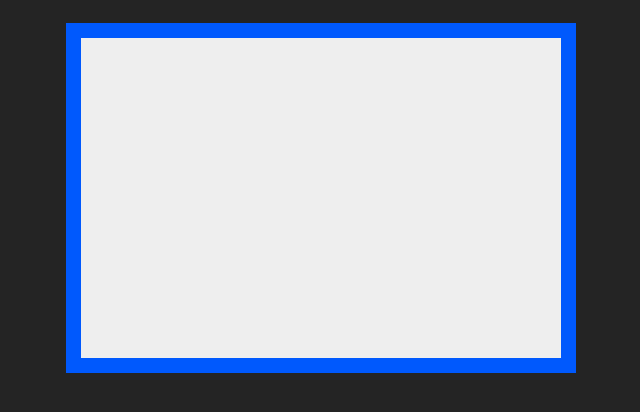
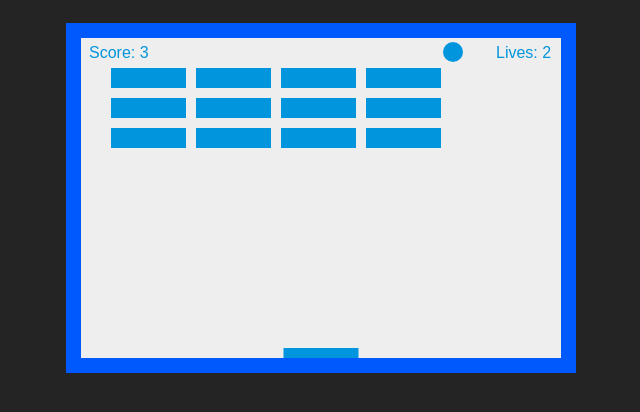
Before and after one commit to TinySquid/2d-js-breakout, a plain HTML site: page game.html in a window 1280 px wide. Shown: the part 238-650 px from the top of the page, without its empty margins (319-959 px from the left). Drawn offline with Linux system fonts and the light colour scheme.

Commit message:
Add game source from tutorial
I'm adding this commit here as a reference to see the changes made
to the original source over time in this project.

```diff
--- a/game.js
+++ b/game.js
@@ -1,2 +1,168 @@
 let canvas = document.getElementById("game");
 let ctx = canvas.getContext("2d");
+
+var ballRadius = 10;
+var x = canvas.width / 2;
+var y = canvas.height - 30;
+var dx = 2;
+var dy = -2;
+var paddleHeight = 10;
+var paddleWidth = 75;
+var paddleX = (canvas.width - paddleWidth) / 2;
+var rightPressed = false;
+var leftPressed = false;
+var brickRowCount = 5;
+var brickColumnCount = 3;
+var brickWidth = 75;
+var brickHeight = 20;
+var brickPadding = 10;
+var brickOffsetTop = 30;
+var brickOffsetLeft = 30;
+var score = 0;
+var lives = 3;
+
+var bricks = [];
+for (var c = 0; c < brickColumnCount; c++) {
+  bricks[c] = [];
+  for (var r = 0; r < brickRowCount; r++) {
+    bricks[c][r] = { x: 0, y: 0, status: 1 };
+  }
+}
+
+document.addEventListener("keydown", keyDownHandler, false);
+document.addEventListener("keyup", keyUpHandler, false);
+document.addEventListener("mousemove", mouseMoveHandler, false);
+
+function keyDownHandler(e) {
+  if (e.key == "Right" || e.key == "ArrowRight") {
+    rightPressed = true;
+  }
+  else if (e.key == "Left" || e.key == "ArrowLeft") {
+    leftPressed = true;
+  }
+}
+
+function keyUpHandler(e) {
+  if (e.key == "Right" || e.key == "ArrowRight") {
+    rightPressed = false;
+  }
+  else if (e.key == "Left" || e.key == "ArrowLeft") {
+    leftPressed = false;
+  }
+}
+
+function mouseMoveHandler(e) {
+  var relativeX = e.clientX - canvas.offsetLeft;
+  if (relativeX > 0 && relativeX < canvas.width) {
+    paddleX = relativeX - paddleWidth / 2;
+  }
+}
+function collisionDetection() {
+  for (var c = 0; c < brickColumnCount; c++) {
+    for (var r = 0; r < brickRowCount; r++) {
+      var b = bricks[c][r];
+      if (b.status == 1) {
+        if (x > b.x && x < b.x + brickWidth && y > b.y && y < b.y + brickHeight) {
+          dy = -dy;
+          b.status = 0;
+          score++;
+          if (score == brickRowCount * brickColumnCount) {
+            alert("YOU WIN, CONGRATS!");
+            document.location.reload();
+          }
+        }
+      }
+    }
+  }
+}
+
+function drawBall() {
+  ctx.beginPath();
+  ctx.arc(x, y, ballRadius, 0, Math.PI * 2);
+  ctx.fillStyle = "#0095DD";
+  ctx.fill();
+  ctx.closePath();
+}
+function drawPaddle() {
+  ctx.beginPath();
+  ctx.rect(paddleX, canvas.height - paddleHeight, paddleWidth, paddleHeight);
+  ctx.fillStyle = "#0095DD";
+  ctx.fill();
+  ctx.closePath();
+}
+function drawBricks() {
+  for (var c = 0; c < brickColumnCount; c++) {
+    for (var r = 0; r < brickRowCount; r++) {
+      if (bricks[c][r].status == 1) {
+        var brickX = (r * (brickWidth + brickPadding)) + brickOffsetLeft;
+        var brickY = (c * (brickHeight + brickPadding)) + brickOffsetTop;
+        bricks[c][r].x = brickX;
+        bricks[c][r].y = brickY;
+        ctx.beginPath();
+        ctx.rect(brickX, brickY, brickWidth, brickHeight);
+        ctx.fillStyle = "#0095DD";
+        ctx.fill();
+        ctx.closePath();
+      }
+    }
+  }
+}
+function drawScore() {
+  ctx.font = "16px Arial";
+  ctx.fillStyle = "#0095DD";
+  ctx.fillText("Score: " + score, 8, 20);
+}
+function drawLives() {
+  ctx.font = "16px Arial";
+  ctx.fillStyle = "#0095DD";
+  ctx.fillText("Lives: " + lives, canvas.width - 65, 20);
+}
+
+function draw() {
+  ctx.clearRect(0, 0, canvas.width, canvas.height);
+  drawBricks();
+  drawBall();
+  drawPaddle();
+  drawScore();
+  drawLives();
+  collisionDetection();
+
+  if (x + dx > canvas.width - ballRadius || x + dx < ballRadius) {
+    dx = -dx;
+  }
+  if (y + dy < ballRadius) {
+    dy = -dy;
+  }
+  else if (y + dy > canvas.height - ballRadius) {
+    if (x > paddleX && x < paddleX + paddleWidth) {
+      dy = -dy;
+    }
+    else {
+      lives--;
+      if (!lives) {
+        alert("GAME OVER");
+        document.location.reload();
+      }
+      else {
+        x = canvas.width / 2;
+        y = canvas.height - 30;
+        dx = 3;
+        dy = -3;
+        paddleX = (canvas.width - paddleWidth) / 2;
+      }
+    }
+  }
+
+  if (rightPressed && paddleX < canvas.width - paddleWidth) {
+    paddleX += 7;
+  }
+  else if (leftPressed && paddleX > 0) {
+    paddleX -= 7;
+  }
+
+  x += dx;
+  y += dy;
+  requestAnimationFrame(draw);
+}
+
+draw();
--- a/style.css
+++ b/style.css
@@ -28,6 +28,7 @@ h1 {
 }
 
 canvas {
+  display: block;
   background: #eee;
   border: 15px solid rgb(0, 89, 253);
 }
```
